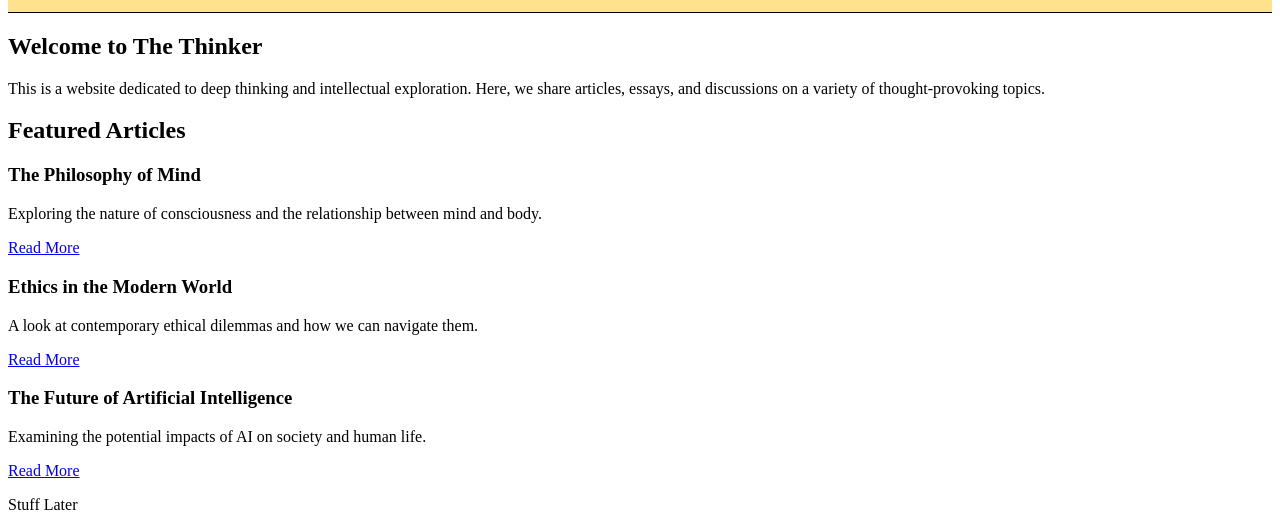
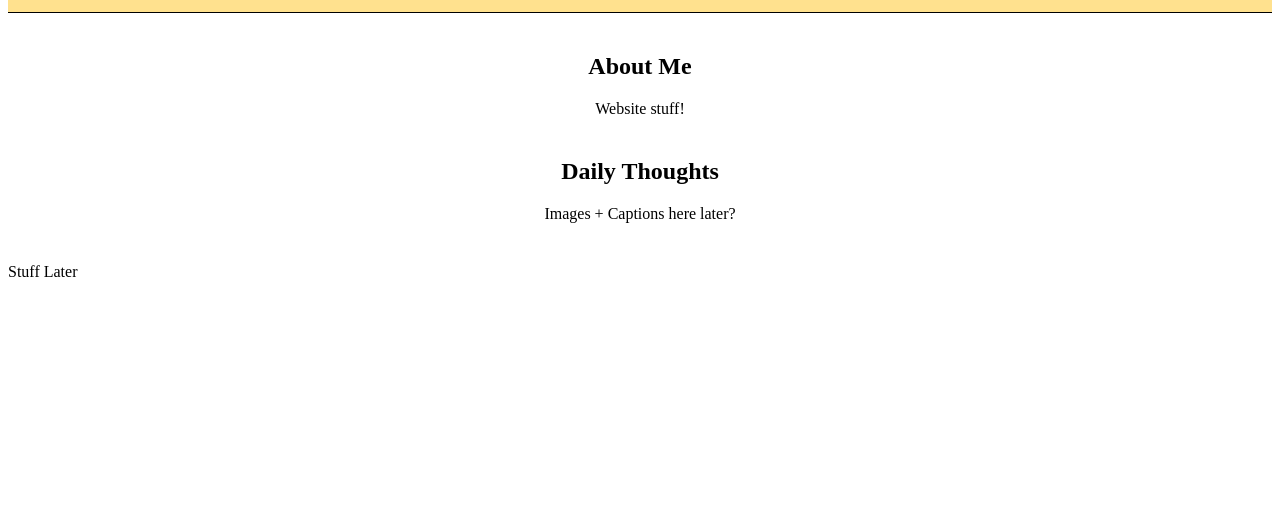
Before and after one commit to BlitzenCats/BlitzenCats.github.io, a plain HTML site: page src/index.html in a window 1280 px wide. Shown: the part 302-832 px from the top of the page. After the commit the page ends 800 px from the top, so only its background shows below. Drawn offline with nearby package versions, Linux system fonts and the light colour scheme.

Commit message:
Change Fix
whoops didnt hit save

```diff
--- a/src/index.html
+++ b/src/index.html
@@ -19,16 +19,16 @@
 
     <nav class="main-nav">
     <div class="nav-icons">
-        <a href="https://discord.com" target="_blank" aria-label="Discord">
+        <a href="https://discordapp.com/users/783894606085357579" target="_blank" aria-label="Discord">
             <i class="fa-brands fa-discord"></i>
         </a>
-        <a href="https://twitter.com" target="_blank" aria-label="Twitter">
+        <a href="https://x.com/Blitzen_Cats" target="_blank" aria-label="Twitter">
             <i class="fa-brands fa-twitter"></i>
         </a>
-        <a href="https://instagram.com" target="_blank" aria-label="Instagram">
+        <a href="https://steamcommunity.com/profiles/76561199091049093/" target="_blank" aria-label="Steam">
             <i class="fa-brands fa-steam"></i>
         </a>
-        <a href="#" aria-label="Search">
+        <a href="https://open.spotify.com/user/31h4tispo7amwj7y4flkaip5sezi?si=m-sZQm1OS1ue9yEZqYAAtw" target="_blank" aria-label="Spotify">
             <i class="fa-brands fa-spotify"></i>
         </a>
     </div>
@@ -36,27 +36,13 @@
 
     <main>
         <section class="intro">
-            <h2>Welcome to The Thinker</h2>
-            <p>This is a website dedicated to deep thinking and intellectual exploration. Here, we share articles, essays, and discussions on a variety of thought-provoking topics.</p>
+            <h2>About Me</h2>
+            <p>Website stuff!</p>
         </section>
 
-        <section class="articles">
-            <h2>Featured Articles</h2>
-            <article>
-                <h3>The Philosophy of Mind</h3>
-                <p>Exploring the nature of consciousness and the relationship between mind and body.</p>
-                <a href="#">Read More</a>
-            </article>
-            <article>
-                <h3>Ethics in the Modern World</h3>
-                <p>A look at contemporary ethical dilemmas and how we can navigate them.</p>
-                <a href="#">Read More</a>
-            </article>
-            <article>
-                <h3>The Future of Artificial Intelligence</h3>
-                <p>Examining the potential impacts of AI on society and human life.</p>
-                <a href="#">Read More</a>
-            </article>
+        <section class="thoughts">
+            <h2>Daily Thoughts</h2>
+            <p>Images + Captions here later?</p>
         </section>
     </main>
 
--- a/styles/style.css
+++ b/styles/style.css
@@ -46,3 +46,10 @@
 .nav-icons a:hover {
     color: #000;
 }
+
+.intro, .thoughts {
+    max-width: 800px;
+    margin: 40px auto;
+    padding: 0 20px;
+    text-align: center;
+}
```
